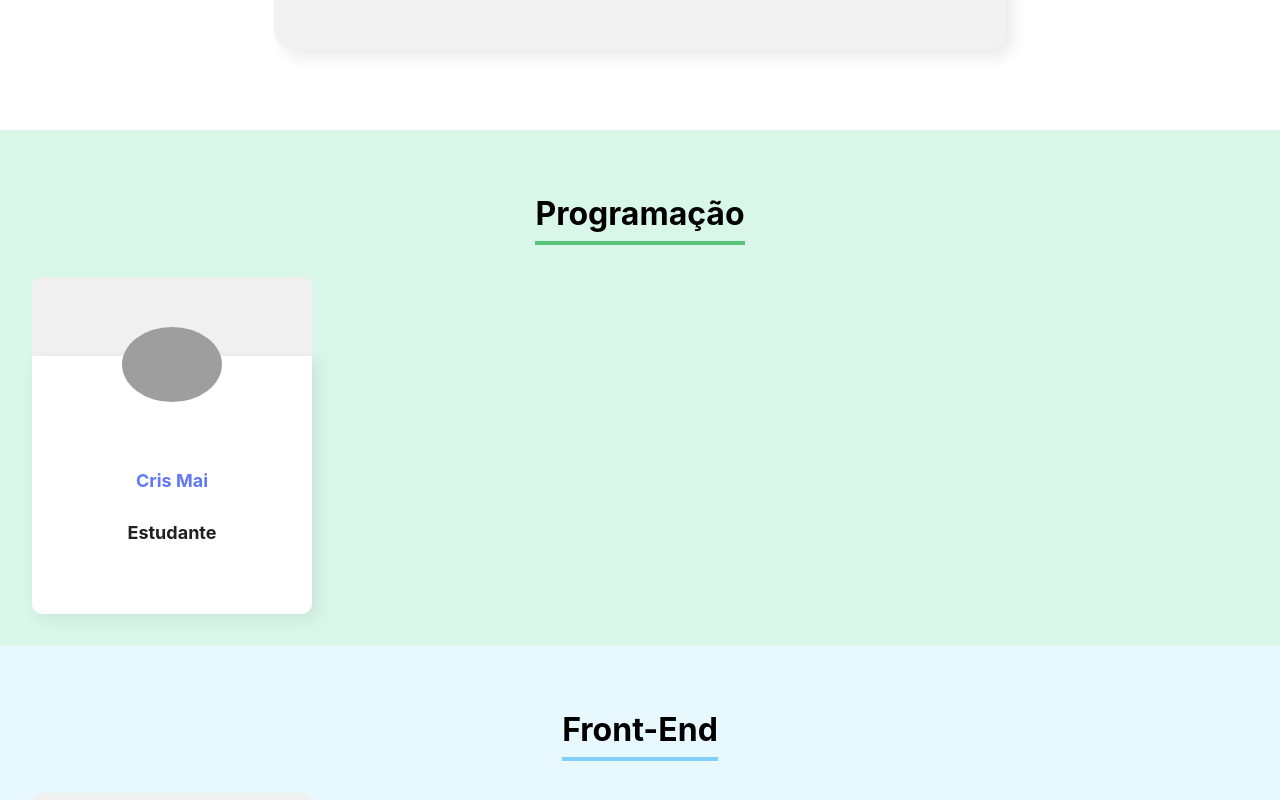
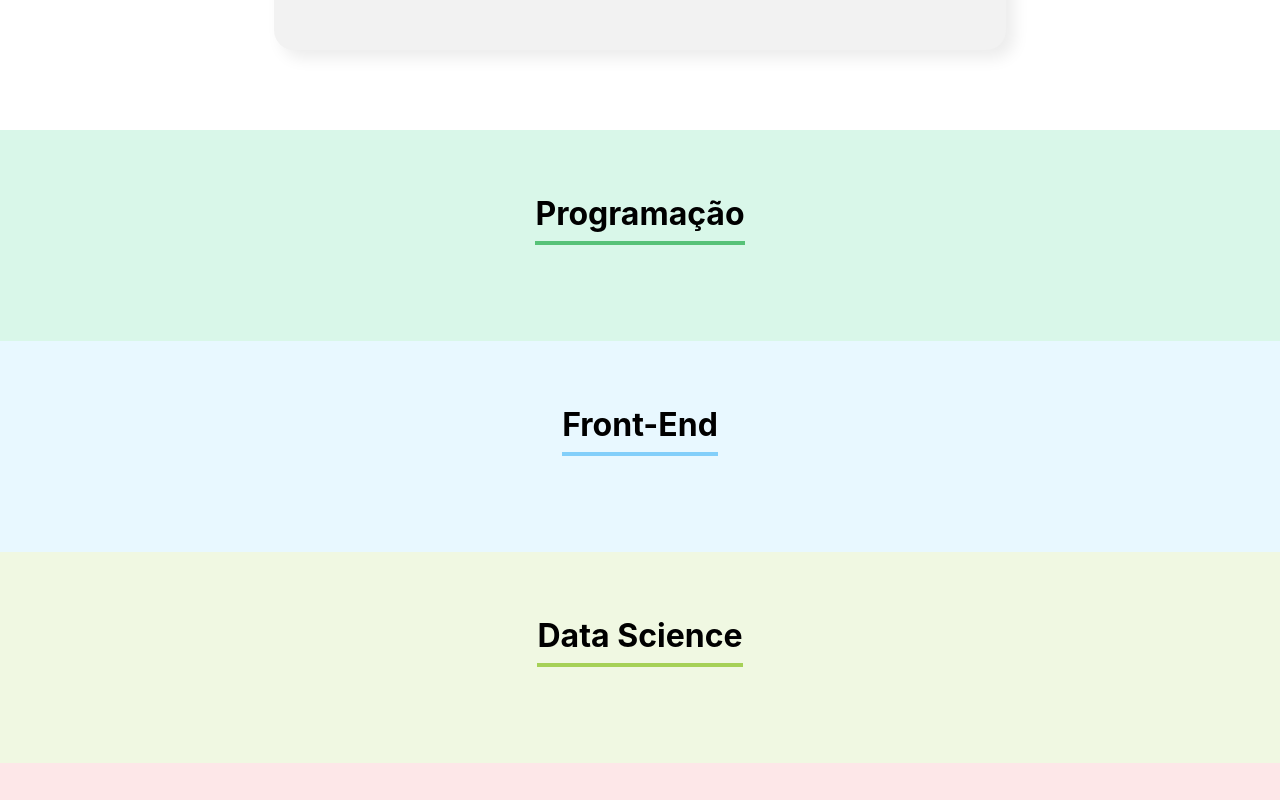
Before and after one commit to CrisMai/react-javascript, a React (Create React App) app: page / in a window 1280 px wide. Shown: the part 1300-2100 px from the top of the page. Built offline with nearby package versions, Linux system fonts and the light colour scheme; grey boxes are pictures that could not be loaded.

Commit message:
Mapeando os colaboradores

```diff
--- a/src/App.js
+++ b/src/App.js
@@ -1,67 +1,71 @@
-
-import { useState } from 'react';
-import Banner from './componentes/Banner/Banner';
-import Formulario from './componentes/Formulario';
-import Time from './componentes/Time';
-
+import { useState } from "react";
+import Banner from "./componentes/Banner/Banner";
+import Formulario from "./componentes/Formulario";
+import Time from "./componentes/Time";
 
 function App() {
-
   const times = [
     {
-      nome: 'Programação',
-      corPrimaria: ' #57c278',
-      corSecundaria: '#d9f7e9'
+      nome: "Programação",
+      corPrimaria: " #57c278",
+      corSecundaria: "#d9f7e9",
     },
     {
-      nome: 'Front-End',
-      corPrimaria: '#82cffa',
-      corSecundaria: '#e8f8ff'
+      nome: "Front-End",
+      corPrimaria: "#82cffa",
+      corSecundaria: "#e8f8ff",
     },
     {
-      nome: 'Data Science',
-      corPrimaria: '#a6d157',
-      corSecundaria: '#f0f8e2'
+      nome: "Data Science",
+      corPrimaria: "#a6d157",
+      corSecundaria: "#f0f8e2",
     },
     {
-      nome: 'Devops',
-      corPrimaria: '#e06b69',
-      corSecundaria: '#fde7e8'
+      nome: "Devops",
+      corPrimaria: "#e06b69",
+      corSecundaria: "#fde7e8",
     },
     {
-      nome: 'UX e Design',
-      corPrimaria: '#db6ebf',
-      corSecundaria: '#fae9f5'
+      nome: "UX e Design",
+      corPrimaria: "#db6ebf",
+      corSecundaria: "#fae9f5",
     },
     {
-      nome: 'Mobile',
-      corPrimaria: '#ffba05',
-      corSecundaria: '#fff5d9'
+      nome: "Mobile",
+      corPrimaria: "#ffba05",
+      corSecundaria: "#fff5d9",
     },
     {
-      nome: 'Inovação e Gestão',
-      corPrimaria: '#ff8a29',
-      corSecundaria: '#ffeedf'
+      nome: "Inovação e Gestão",
+      corPrimaria: "#ff8a29",
+      corSecundaria: "#ffeedf",
     },
-  ]
+  ];
 
   const [colaboradores, setColaboradores] = useState([]);
 
   const aoNovoColaboradorAdicionado = (colaborador) => {
     console.log(colaborador);
     setColaboradores([...colaboradores, colaborador]);
-  }
+  };
 
   return (
     <div className="App">
+      <Banner />
+      <Formulario
+        times={times.map((time) => time.nome)}
+        aoColaboradorCadastrado={(colaborador) =>
+          aoNovoColaboradorAdicionado(colaborador)
+        }
+      />
 
-      <Banner />
-      <Formulario times={times.map(time => time.nome)} aoColaboradorCadastrado={colaborador => aoNovoColaboradorAdicionado(colaborador)}/>
-
-      {times.map(time => <Time key={time.nome} nome={time.nome} corPrimaria={time.corPrimaria}
-      corSecundaria={time.corSecundaria} />)}
-
-
+      {times.map(time => <Time
+          key={time.nome}
+          nome={time.nome}
+          corPrimaria={time.corPrimaria}
+          corSecundaria={time.corSecundaria}
+          colaboradores={colaboradores.filter(colaborador => colaborador.time == time.nome)}
+        />)}
 
     </div>
   );
--- a/src/componentes/Colaborador/index.js
+++ b/src/componentes/Colaborador/index.js
@@ -1,17 +1,17 @@
 import './Colaborador.css';
 
 
-const Colaborador = () => {
+const Colaborador = ({nome, imagem, cargo}) => {
     return (
         <div className='colaborador'>
             <div className='cabecalho'>
-                <img src="https://github.com/crismai.png" alt="Cris Mai" />
+                <img src={imagem} alt={nome} />
 
             </div>
 
             <div className='rodape'>
-                <h4>Cris Mai</h4>
-                <h5>Estudante</h5>
+                <h4>{nome}</h4>
+                <h5>{cargo}</h5>
 
             </div>
         </div>
--- a/src/componentes/Time/Time.css
+++ b/src/componentes/Time/Time.css
@@ -11,3 +11,11 @@
     display: inline-block;
     padding-bottom: 8px;
 }
+
+.time .colaboradores {
+    display: flex;
+    justify-content: space-around;
+    margin-top: 32px;
+    flex-wrap: wrap;
+
+}
--- a/src/componentes/Time/index.js
+++ b/src/componentes/Time/index.js
@@ -2,11 +2,16 @@
 import './Time.css';
 
 const Time = (props) => {
+    const css = {backgroundColor: props.corSecundaria}
     return (
-        <section className='time' style={{backgroundColor: props.corSecundaria}}>
+        <section className='time' style={css}>
             <h3 style={{borderColor: props.corPrimaria}}>{props.nome}</h3>
 
-            <Colaborador />
+            <div className='colaboradores'>
+                {props.colaboradores.map(colaborador => <Colaborador nome={colaborador.nome} cargo={colaborador.cargo} imagem={colaborador.imagem} />)}
+
+            </div>
+
         </section>
     )
 
```
Also changed, not shown: public/index.html (+1 -21 lines).
